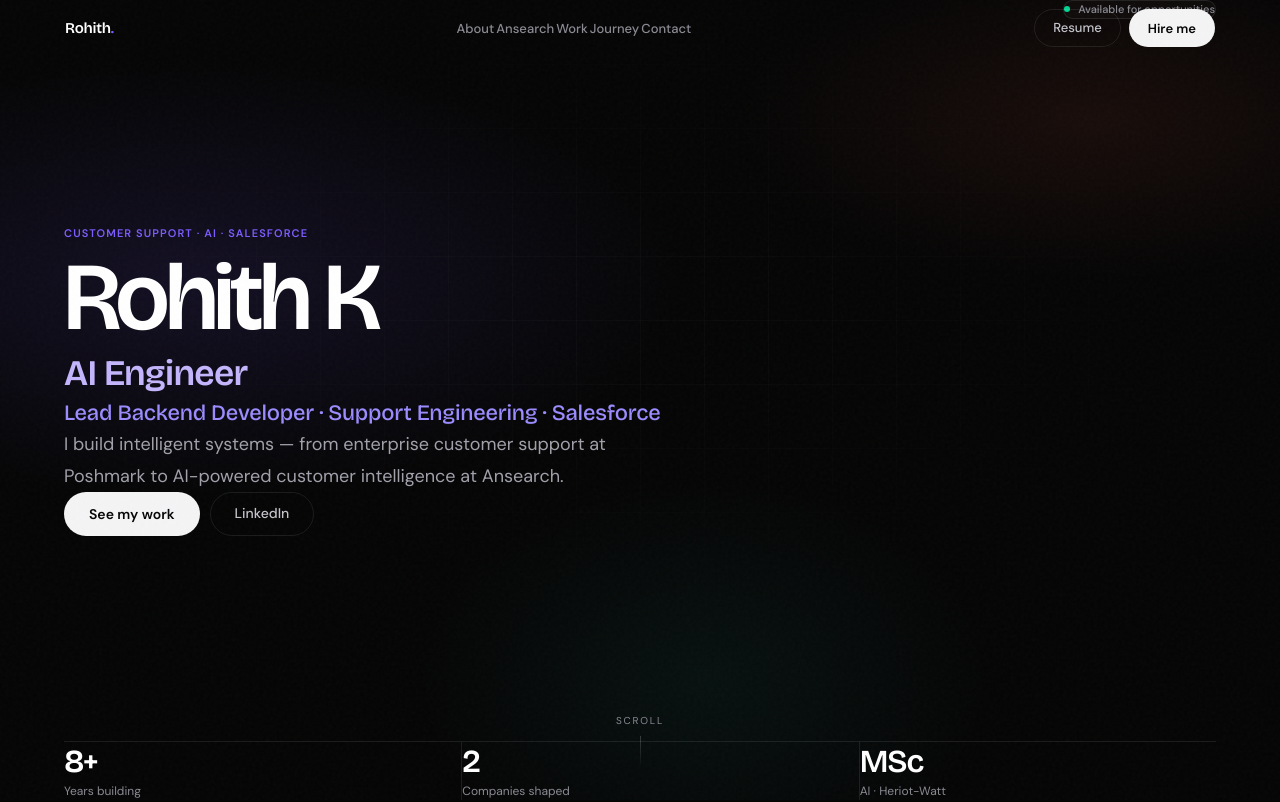
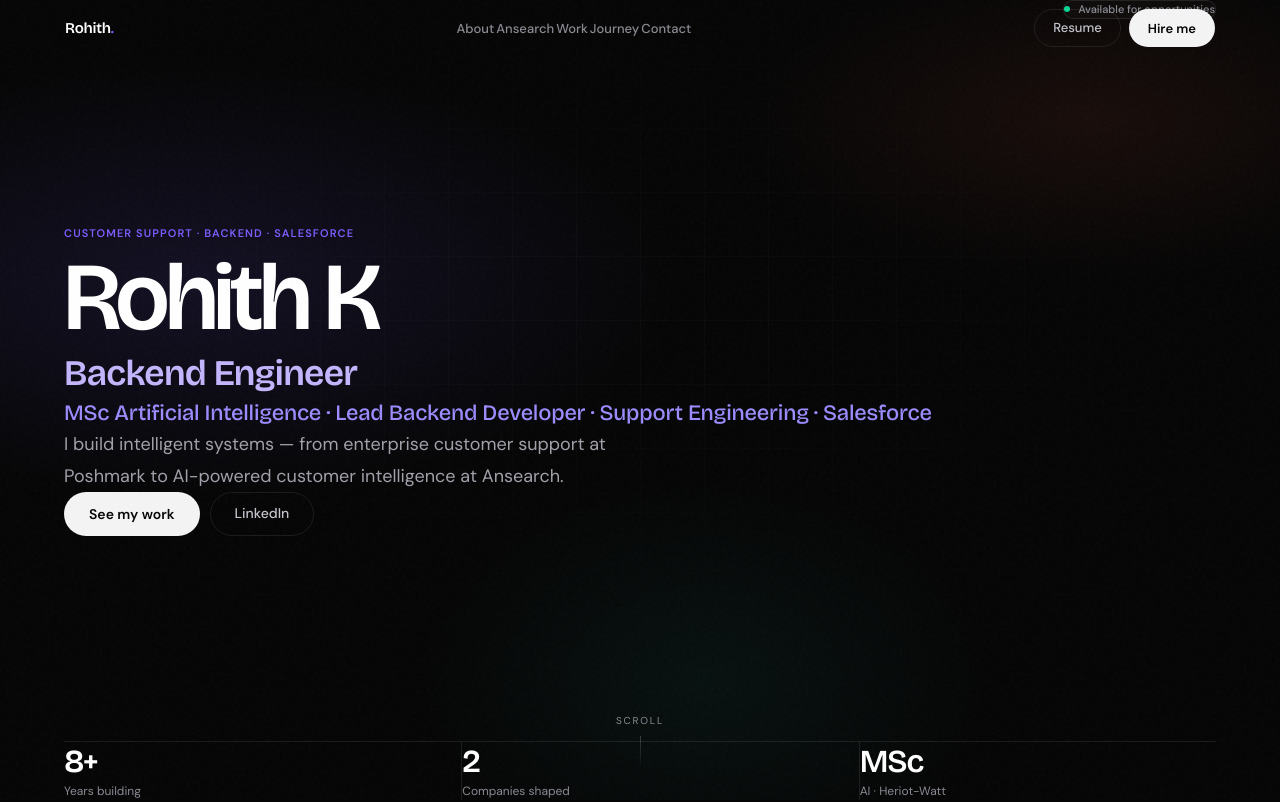
Before and after one commit to RohithKulothungan/MyProfile, a React (Vite) app: page / in a window 1280 px wide. Shown: the top 802 px of the page. Built offline with nearby package versions, Linux system fonts and the light colour scheme.

Commit message:
Position as Backend Engineer with MSc AI, not AI Engineer
Update hero headline, subheadline, page meta, and experience role ordering
to reflect backend engineering background with a masters in AI.

Co-authored-by: Rohith K <RohithKulothungan@users.noreply.github.com>

```diff
--- a/index.html
+++ b/index.html
@@ -4,9 +4,9 @@
     <meta charset="UTF-8" />
     <link rel="icon" type="image/svg+xml" href="/favicon.svg" />
     <meta name="viewport" content="width=device-width, initial-scale=1.0, viewport-fit=cover" />
-    <meta name="description" content="Rohith K — Support Engineering, AI & Salesforce. COO at Ansearch. MSc AI from Heriot-Watt University, Edinburgh. Building intelligent customer support systems." />
+    <meta name="description" content="Rohith K — Backend Engineer with an MSc in Artificial Intelligence. Lead Backend Developer at Poshmark. Support engineering, Salesforce, and platform architecture." />
     <meta name="theme-color" content="#050505" />
-    <title>Rohith K — Support Engineering & AI</title>
+    <title>Rohith K — Backend Engineer · MSc AI</title>
     <link rel="preconnect" href="https://fonts.googleapis.com" />
     <link rel="preconnect" href="https://fonts.gstatic.com" crossorigin />
     <link href="https://fonts.googleapis.com/css2?family=Bricolage+Grotesque:opsz,wght@12..96,400;12..96,500;12..96,600;12..96,700&family=DM+Sans:ital,opsz,wght@0,9..40,400;0,9..40,500;0,9..40,600;1,9..40,400&display=swap" rel="stylesheet" />
--- a/src/components/Hero.tsx
+++ b/src/components/Hero.tsx
@@ -27,7 +27,7 @@ export default function Hero() {
             transition={{ duration: 0.5, delay: 0.1 }}
             className="eyebrow mb-5"
           >
-            Customer Support · AI · Salesforce
+            Customer Support · Backend · Salesforce
           </motion.p>
 
           <motion.h1
--- a/src/data/profile.ts
+++ b/src/data/profile.ts
@@ -1,8 +1,8 @@
 export const profile = {
   name: 'Rohith K',
   fullName: 'Rohith KM',
-  headline: 'AI Engineer',
-  subheadline: 'Lead Backend Developer · Support Engineering · Salesforce',
+  headline: 'Backend Engineer',
+  subheadline: 'MSc Artificial Intelligence · Lead Backend Developer · Support Engineering · Salesforce',
   tagline:
     'I build intelligent systems — from enterprise customer support at Poshmark to AI-powered customer intelligence at Ansearch.',
   location: 'Chennai, India',
@@ -148,7 +148,7 @@ export const projects = [
 export const experience = [
   {
     company: 'Poshmark',
-    role: 'ML & AI Engineer · Lead Backend Developer',
+    role: 'Lead Backend Developer · ML & AI Engineer',
     period: '2024 — Present',
     location: 'Chennai, India',
     summary:
```
